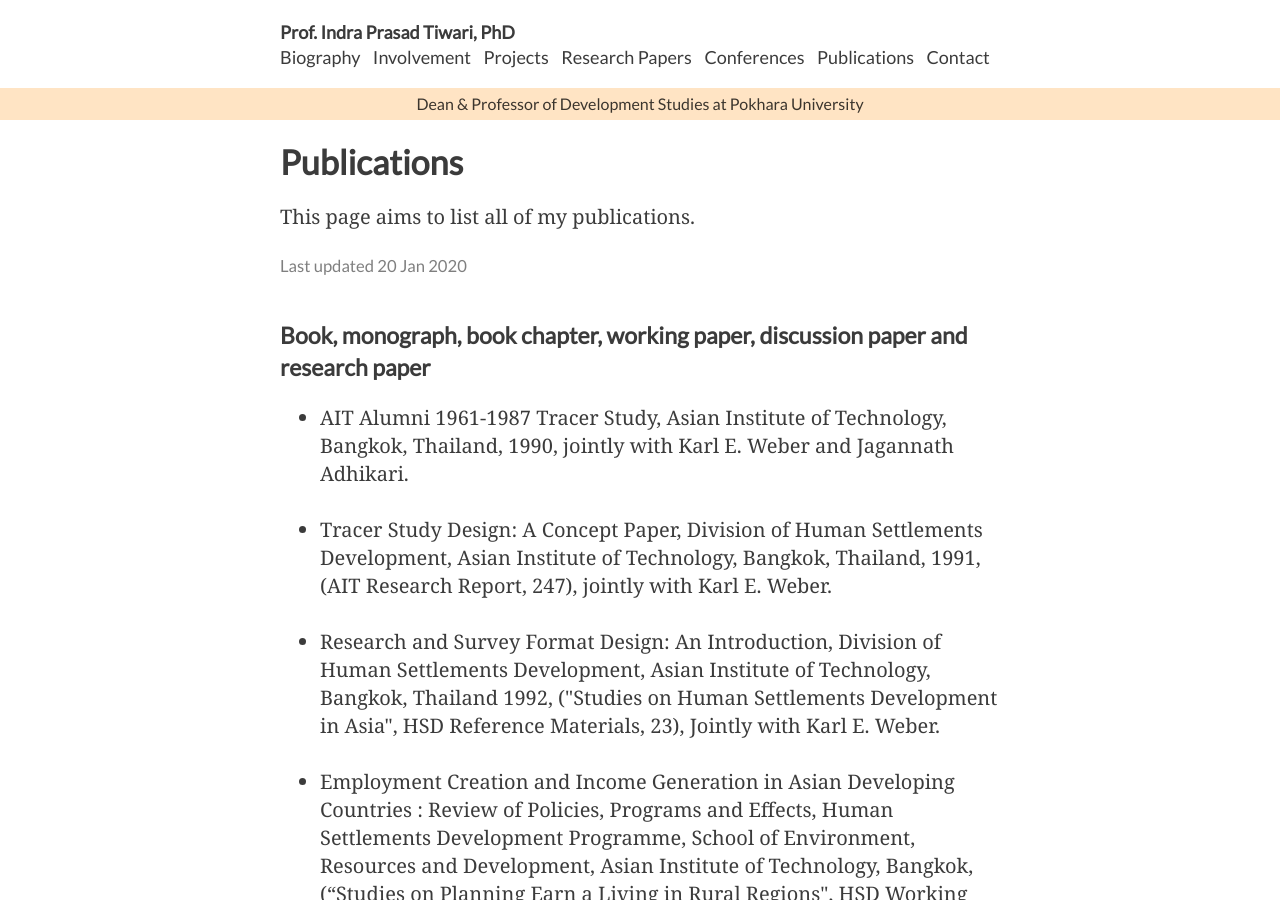
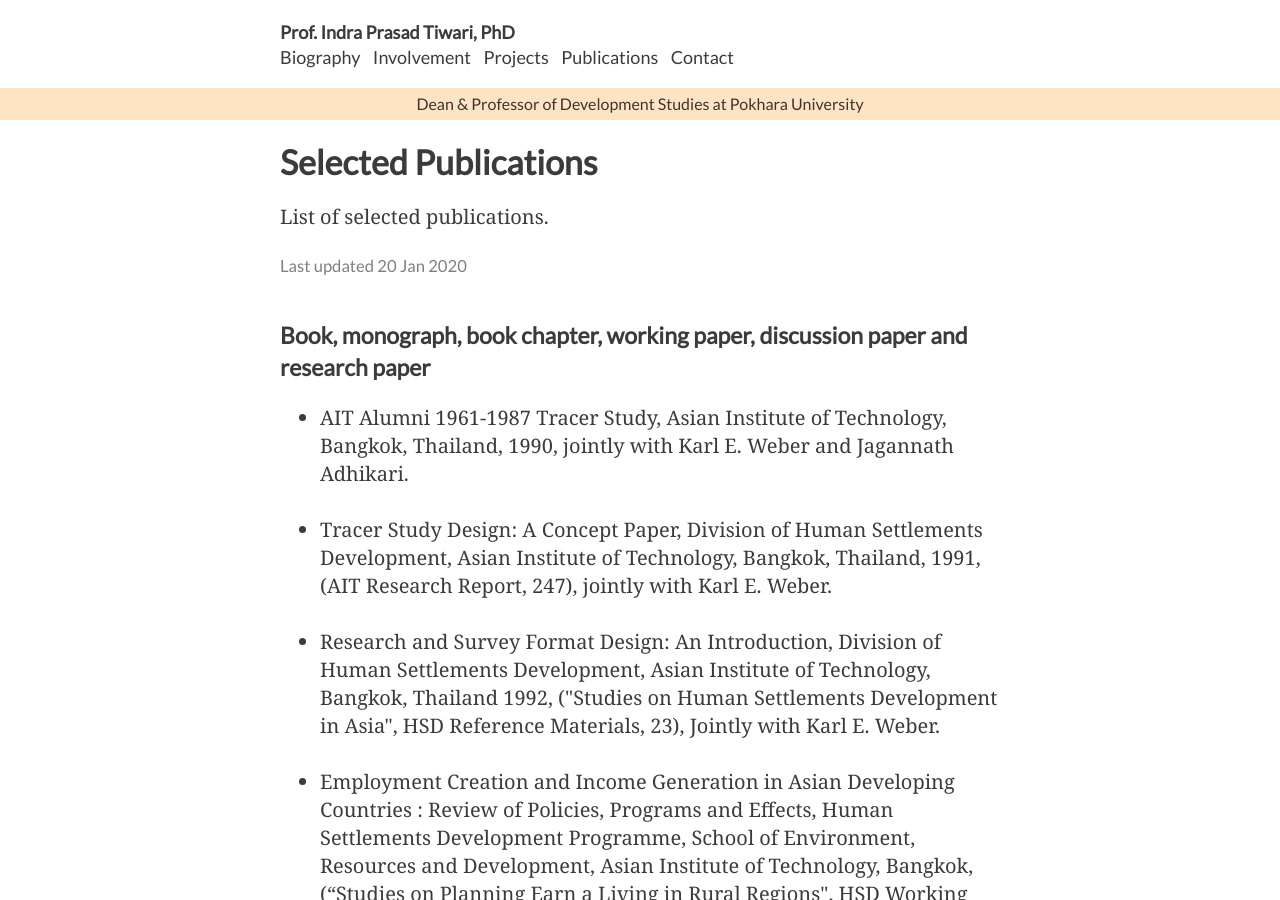
Before and after one commit to PrabhabTiwari/website-ipt, a Jekyll site: the page built from publications.html, in a window 1280 px wide and 900 px high. Built offline with Jekyll 4.4.1, drawn with Linux system fonts in a browser that asks for light colours; some of the changed text lies outside the part shown.

Commit message:
New commit

```diff
--- a/_includes/footer.html
+++ b/_includes/footer.html
@@ -4,8 +4,8 @@
         <a href="{{ '/about' | prepend: site.baseurl }}">Biography</a>
         <a href="{{ '/involvement' | prepend: site.baseurl }}">Involvement</a>
         <a href="{{ '/projects' | prepend: site.baseurl }}">Projects</a>
-        <a href="{{ '/research' | prepend: site.baseurl }}">Research Papers</a>
-        <a href="{{ '/conferences' | prepend: site.baseurl }}">Conferences</a>
+        <!-- <a href="{{ '/research' | prepend: site.baseurl }}">Research Papers</a>
+        <a href="{{ '/conferences' | prepend: site.baseurl }}">Conferences</a> -->
         <a href="{{ '/publications' | prepend: site.baseurl }}">Publications</a>
     </div>
     <div>
--- a/_includes/header.html
+++ b/_includes/header.html
@@ -5,8 +5,8 @@
             <li><a href="{{ '/about' | prepend: site.baseurl }}">Biography</a></li>
             <li><a href="{{ '/involvement' | prepend: site.baseurl }}">Involvement</a></li>
             <li><a href="{{ '/projects' | prepend: site.baseurl }}">Projects</a></li>
-            <li><a href="{{ '/research' | prepend: site.baseurl }}">Research Papers</a></li>
-            <li><a href="{{ '/conferences' | prepend: site.baseurl }}">Conferences</a></li>
+            <!-- <li><a href="{{ '/research' | prepend: site.baseurl }}">Research Papers</a></li>
+            <li><a href="{{ '/conferences' | prepend: site.baseurl }}">Conferences</a></li> -->
             <li><a href="{{ '/publications' | prepend: site.baseurl }}">Publications</a></li>
             <li><a href="{{ '#contact' | prepend: site.url }}">Contact</a></li>
         </ul>
--- a/projects.html
+++ b/projects.html
@@ -7,7 +7,7 @@ permalink: /projects/
 <main>
     <header>
     <h1>Projects</h1>
-    <p>This page aims to list all of my projects, current and past.</p>
+    <p>Here you'll find a list of projects that I'm currently working on and the projects that I were involved in.</p>
     <p><small>Last updated 20 Jan 2020</small></p>
     </header>
     <section>
--- a/publications.html
+++ b/publications.html
@@ -6,8 +6,8 @@ permalink: /publications/
 
 <main>
     <header>
-    <h1>Publications</h1>
-    <p>This page aims to list all of my publications.</p>
+    <h1>Selected Publications</h1>
+    <p>List of selected publications. </p>
     <p><small>Last updated 20 Jan 2020</small></p>
     </header>
     <section>
```
